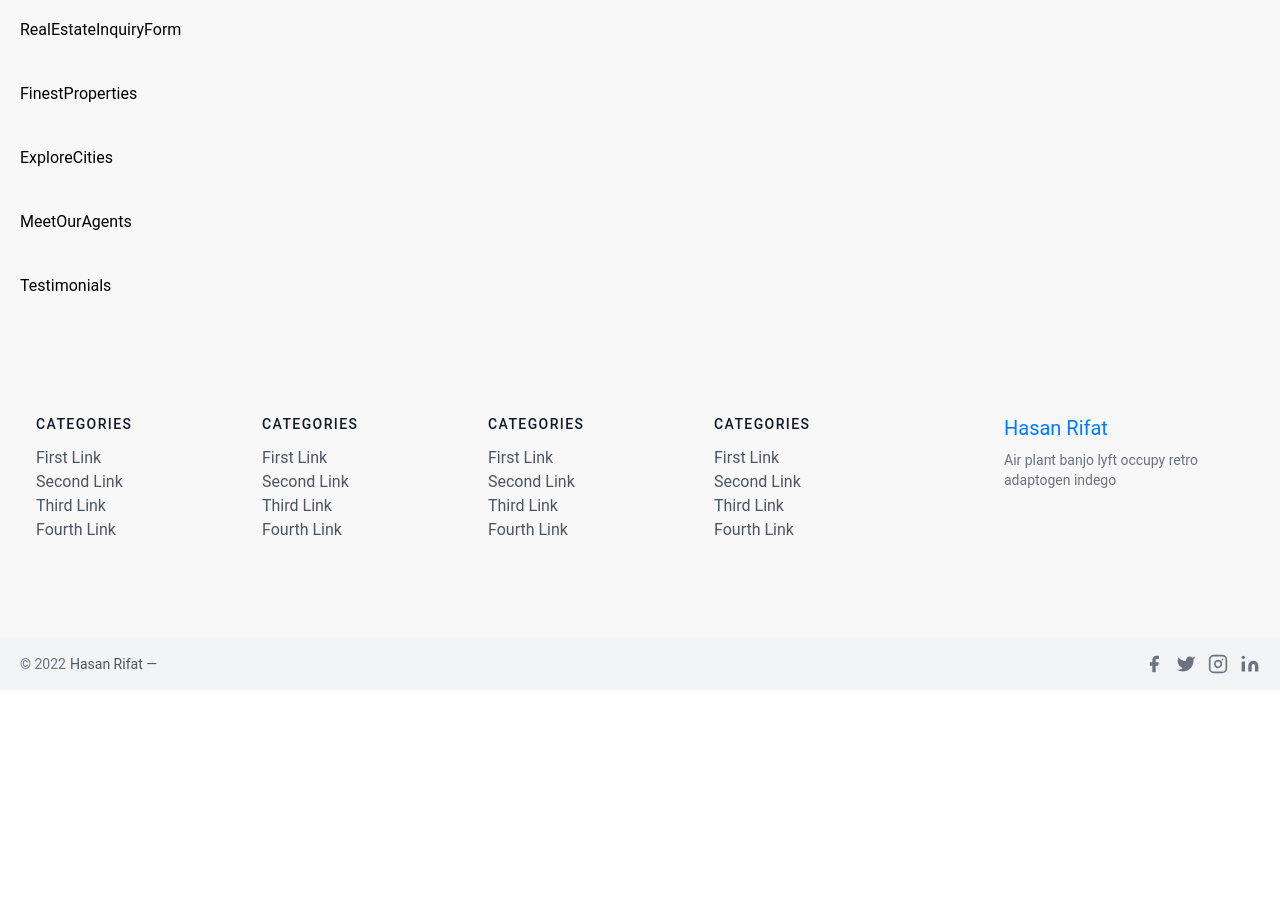
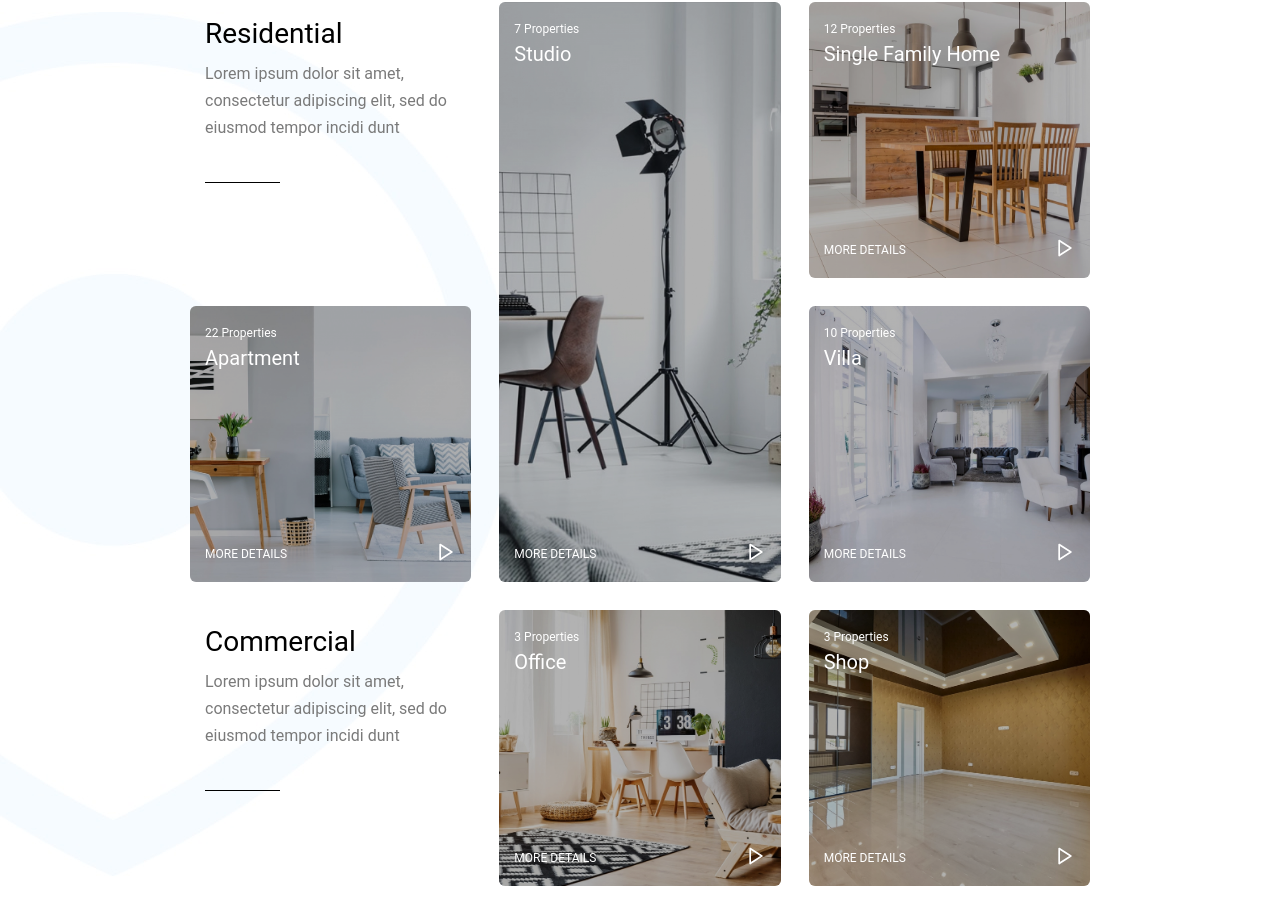
Before and after one commit to Hasan-Rifat/real-estate, a Next.js app: page / in a window 1280 px wide. Shown: the part 1730-2654 px from the top of the page. Before the commit the page ends 2420 px from the top, so only its background shows below. Built offline with nearby package versions, Linux system fonts and the light colour scheme.

Commit message:
Residential section done

```diff
--- a/components/Home/Residential.tsx
+++ b/components/Home/Residential.tsx
@@ -1,30 +1,198 @@
+import Image from "next/image";
+import { FiPlay } from "react-icons/fi";
 import React from "react";
+import tag1 from "../../images/tagImg/tag1.jpg";
+import tag2 from "../../images/tagImg/tag2.jpg";
+import tag3 from "../../images/tagImg/tag3.jpg";
+import tag4 from "../../images/tagImg/tag4.jpg";
+import tag5 from "../../images/tagImg/tag5.jpg";
+import tag6 from "../../images/tagImg/tag6.jpg";
+import bg from "../../images/bg-residential.jpg";
 
 type ResidentialProps = {};
 
 const Residential: React.FC<ResidentialProps> = () => {
-  const tagData = [
-    { id: 1, img: "" },
-    { id: 2, img: "" },
-    { id: 3, img: "" },
-    { id: 4, img: "" },
-    { id: 5, img: "" },
-    { id: 6, img: "" },
+  const tagDataImg = [
+    { id: 1, img: tag1, total: "7", type: "Studio" },
+    { id: 2, img: tag2, total: "12", type: "Single Family Home" },
+    { id: 3, img: tag3, total: "22", type: "Apartment" },
+    { id: 4, img: tag4, total: "10", type: "Villa" },
+    { id: 5, img: tag5, total: "3", type: "Office" },
+    { id: 6, img: tag6, total: "3", type: "Shop" },
   ];
+
   return (
-    <section className="">
+    <section
+      style={{
+        backgroundImage: `url(${bg.src})`,
+        backgroundRepeat: "no-repeat",
+        backgroundPosition: "left center",
+      }}
+      className="py-[150px] bg-white z-0"
+    >
       <div className="container mx-auto flex flex-wrap p-5 flex-col md:flex-row items-center">
         <div className="max-w-[900px] mx-auto">
           <div className="grid grid-cols-3 gap-7">
             <div className="p-[15px]">
-              <h2>Residential </h2>
-              <p>
-                Lorem ipsum dolor sit amet, consectetur adipiscing elit, sed do
-                eiusmod tempor incidi dunt
-              </p>
+              <div className="mb-[16px]">
+                <h2 className="text-[#000] text-[28px] leading-[33px] mb-[10px]">
+                  Residential
+                </h2>
+                <p className="text-[16px] leading-[27px] text-accent mb-[10px]">
+                  Lorem ipsum dolor sit amet, consectetur adipiscing elit, sed
+                  do eiusmod tempor incidi dunt
+                </p>
+                <div className="py-[15px]">
+                  <span className="w-[30%] h-[1px] bg-[#000] inline-block"></span>
+                </div>
+              </div>
             </div>
-            <div className="p-[15px]"></div>
-            <div className="p-[15px]"></div>
+
+            {tagDataImg.map((item) => (
+              <div
+                key={item.id}
+                className={`p-[15px] relative rounded-md ${
+                  item.id === 1 && "row-span-2"
+                } ${item.id === 1 ? "" : "h-[276px]"}`}
+                style={{
+                  backgroundImage: `url(${item.img.src})`,
+                  backgroundRepeat: "no-repeat",
+                  backgroundSize: "cover",
+                  backgroundPosition: "center",
+                }}
+              >
+                <div className="rounded-md bg-[#000000] opacity-[0.3] absolute w-full h-full top-0 left-0 "></div>
+                <div className="mb-[16px] z-50 relative flex flex-col justify-between w-full h-full">
+                  <div>
+                    <p className="text-[12px] leading-[25px] text-white">
+                      {item.total} Properties
+                    </p>
+                    <h2 className="text-[20px] leading-[25px] text-white">
+                      {item.type}
+                    </h2>
+                  </div>
+                  <div className="flex justify-between">
+                    <p className="text-white text-[12px] leading-[25px]">
+                      MORE DETAILS
+                    </p>
+                    <p className="text-white">
+                      <FiPlay className="text-[20px]" />
+                    </p>
+                  </div>
+                </div>
+              </div>
+            ))}
+
+            {/* <div
+              className="p-[15px]"
+              style={{
+                backgroundImage: `url(${tag3.src})`,
+                backgroundRepeat: "no-repeat",
+                backgroundSize: "cover",
+                backgroundPosition: "center",
+              }}
+            >
+              <div className="mb-[16px]">
+                <h2 className="text-[#000] text-[28px] leading-[33px] mb-[10px]">
+                  Residential
+                </h2>
+                <p className="text-[16px] leading-[27px] text-accent mb-[10px]">
+                  Lorem ipsum dolor sit amet, consectetur adipiscing elit, sed
+                  do eiusmod tempor incidi dunt
+                </p>
+                <div className="py-[15px]">
+                  <span className="w-[30%] h-[1px] bg-[#000] inline-block"></span>
+                </div>
+              </div>
+            </div>
+
+            <div
+              className="p-[15px]"
+              style={{
+                backgroundImage: `url(${tag4.src})`,
+                backgroundRepeat: "no-repeat",
+                backgroundSize: "cover",
+                backgroundPosition: "center",
+              }}
+            >
+              <div className="mb-[16px]">
+                <h2 className="text-[#000] text-[28px] leading-[33px] mb-[10px]">
+                  Residential
+                </h2>
+                <p className="text-[16px] leading-[27px] text-accent mb-[10px]">
+                  Lorem ipsum dolor sit amet, consectetur adipiscing elit, sed
+                  do eiusmod tempor incidi dunt
+                </p>
+                <div className="py-[15px]">
+                  <span className="w-[30%] h-[1px] bg-[#000] inline-block"></span>
+                </div>
+              </div>
+            </div>
+
+            <div
+              className="p-[15px]"
+              style={{
+                backgroundImage: `url(${tag5.src})`,
+                backgroundRepeat: "no-repeat",
+                backgroundSize: "cover",
+                backgroundPosition: "center",
+              }}
+            >
+              <div className="mb-[16px]">
+                <h2 className="text-[#000] text-[28px] leading-[33px] mb-[10px]">
+                  Residential
+                </h2>
+                <p className="text-[16px] leading-[27px] text-accent mb-[10px]">
+                  Lorem ipsum dolor sit amet, consectetur adipiscing elit, sed
+                  do eiusmod tempor incidi dunt
+                </p>
+                <div className="py-[15px]">
+                  <span className="w-[30%] h-[1px] bg-[#000] inline-block"></span>
+                </div>
+              </div>
+            </div>
+
+            <div
+              style={{
+                backgroundImage: `url(${tag6.src})`,
+                backgroundRepeat: "no-repeat",
+                backgroundSize: "cover",
+                backgroundPosition: "center",
+              }}
+              className={`rounded-[4px]   relative `}
+            >
+              <div className="rounded-[4px] bg-black opacity-[0.3] absolute w-full h-full top-0 left-0 -z-1">
+                <div className={`p-[30px] `}>
+                  <div>
+                    <p className="text-[12px] leading-[25px] text-white">
+                      Properties
+                    </p>
+                    <h2 className="text-[20px] leading-[25px] text-white"></h2>
+                  </div>
+                  <div>
+                    <p>MORE DETAILS</p>
+                    <span>
+                      <HiOutlinePlay />
+                    </span>
+                  </div>
+                </div>
+              </div>
+            </div> */}
+
+            <div className="p-[15px] row-start-3 row-end-3">
+              <div className="mb-[16px]">
+                <h2 className="text-[#000] text-[28px] leading-[33px] mb-[10px]">
+                  Commercial
+                </h2>
+                <p className="text-[16px] leading-[27px] text-accent mb-[10px]">
+                  Lorem ipsum dolor sit amet, consectetur adipiscing elit, sed
+                  do eiusmod tempor incidi dunt
+                </p>
+                <div className="py-[15px]">
+                  <span className="w-[30%] h-[1px] bg-[#000] inline-block"></span>
+                </div>
+              </div>
+            </div>
           </div>
         </div>
       </div>
--- a/tailwind.config.js
+++ b/tailwind.config.js
@@ -14,7 +14,7 @@ module.exports = {
         mytheme: {
           primary: "#007bff",
           secondary: "#222",
-          accent: "#154373",
+          accent: "#7a7a7a",
           neutral: "#636363",
           info: "#17a2b8",
           success: "#28a745",
```
Also changed, not shown: images/bg-residential.jpg (added).
